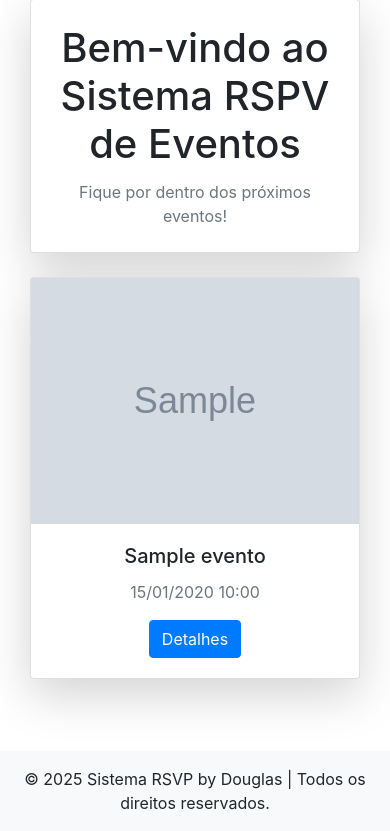
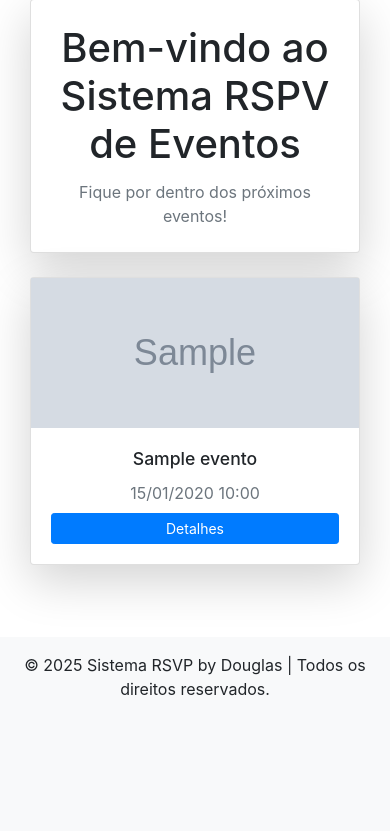
Before and after one commit to douglasinforj/sistema_rspv_presenca_eventos, a Django app: page / in a window 390 px wide. Shown: the part 129-960 px from the top of the page. After the commit the page ends 825 px from the top, so only its background shows below. Run offline with Django 5.2, Linux system fonts and the light colour scheme; a user stored in the database is signed in; tables that the repository leaves empty hold one stand-in row (values such as "Sample post"); grey boxes marked "Sample" are stand-in pictures; some libraries are stand-ins or nearby versions.

Commit message:
fix: ajustando layout para melhoria da responsividade para dispositivos móveis

```diff
--- a/evento/templates/evento/home.html
+++ b/evento/templates/evento/home.html
@@ -3,6 +3,73 @@
 {% load static %}
 
 {% block title %}Bem-vindo ao Sistema de Eventos{% endblock %}
+
+{% block extra_head %}
+<style>
+/* Padronizar altura dos cartões */
+.event-card {
+    height: 100%;
+    display: flex;
+    flex-direction: column;
+}
+
+/* Padronizar imagens */
+.event-card-img {
+    height: 200px; /* Altura fixa para imagens */
+    object-fit: cover; /* Corta a imagem para preencher o espaço */
+    width: 100%;
+}
+
+/* Padronizar títulos */
+.event-card-title {
+    font-size: 1.25rem;
+    overflow: hidden;
+    text-overflow: ellipsis;
+    white-space: nowrap; /* Evita quebra de linha */
+}
+
+/* Padronizar corpo do cartão */
+.event-card-body {
+    flex-grow: 1;
+    display: flex;
+    flex-direction: column;
+    justify-content: space-between;
+    min-height: 120px; /* Altura mínima para consistência */
+}
+
+/*Efeito no cartão*/
+.event-card:hover {
+    transform: translateY(-5px);
+    transition: transform 0.2s;
+    box-shadow: 0 4px 12px rgba(0,0,0,0.2);
+}
+
+/* Ajustar botão */
+.event-card-body .btn {
+    margin-top: auto; /* Alinha o botão na parte inferior */
+}
+
+/* Ajustar responsividade */
+@media (max-width: 576px) {
+    .event-card-img {
+        height: 150px; /* Reduz altura da imagem em telas pequenas */
+    }
+    .event-card-title {
+        font-size: 1.1rem;
+    }
+    .event-card-body {
+        min-height: 100px;
+    }
+}
+
+/* Estilizar mensagem de vazio */
+.alert-warning {
+    max-width: 600px;
+    margin-left: auto;
+    margin-right: auto;
+}
+</style>
+{% endblock %}
 
 {% block content %}
 <div class="container mt-5">
@@ -16,18 +83,17 @@
             {% if eventos %}
             <div class="row mt-4 {% if eventos|length == 1 %}justify-content-center{% endif %}">
                 {% for evento in eventos %}
-                <div class="col-md-4 mb-4">
-                    <div class="card shadow-lg">
+                <div class="col-12 col-sm-6 col-md-4 mb-4">
+                    <div class="card shadow-lg event-card">
                         {% if evento.imagem and evento.imagem.url %}
-                            <img src="{{ evento.imagem.url }}" class="d-block w-100" alt="{{ evento.nome }}">
+                            <img src="{{ evento.imagem.url }}" class="event-card-img" alt="{{ evento.nome }}">
                         {% else %}
-                            <img src="/static/image/default-event.png" class="d-block w-100" alt="Imagem padrão do evento">
+                            <img src="{% static 'image/default-event.png' %}" class="event-card-img" alt="Imagem padrão do evento">
                         {% endif %}
-
-                        <div class="card-body text-center">
-                            <h5 class="card-title">{{ evento.nome }}</h5>
-                            <p class="card-text text-muted">{{ evento.data|date:"d/m/Y H:i" }}</p>
-                            <a href="{% url 'detalhes_evento' evento.id %}" class="btn btn-primary">Detalhes</a>
+                        <div class="card-body text-center event-card-body">
+                            <h5 class="card-title event-card-title">{{ evento.nome }}</h5>
+                            <p class="card-text text-muted mb-2">{{ evento.data|date:"d/m/Y H:i" }}</p>
+                            <a href="{% url 'detalhes_evento' evento.id %}" class="btn btn-primary btn-sm">Detalhes</a>
                         </div>
                     </div>
                 </div>
```
